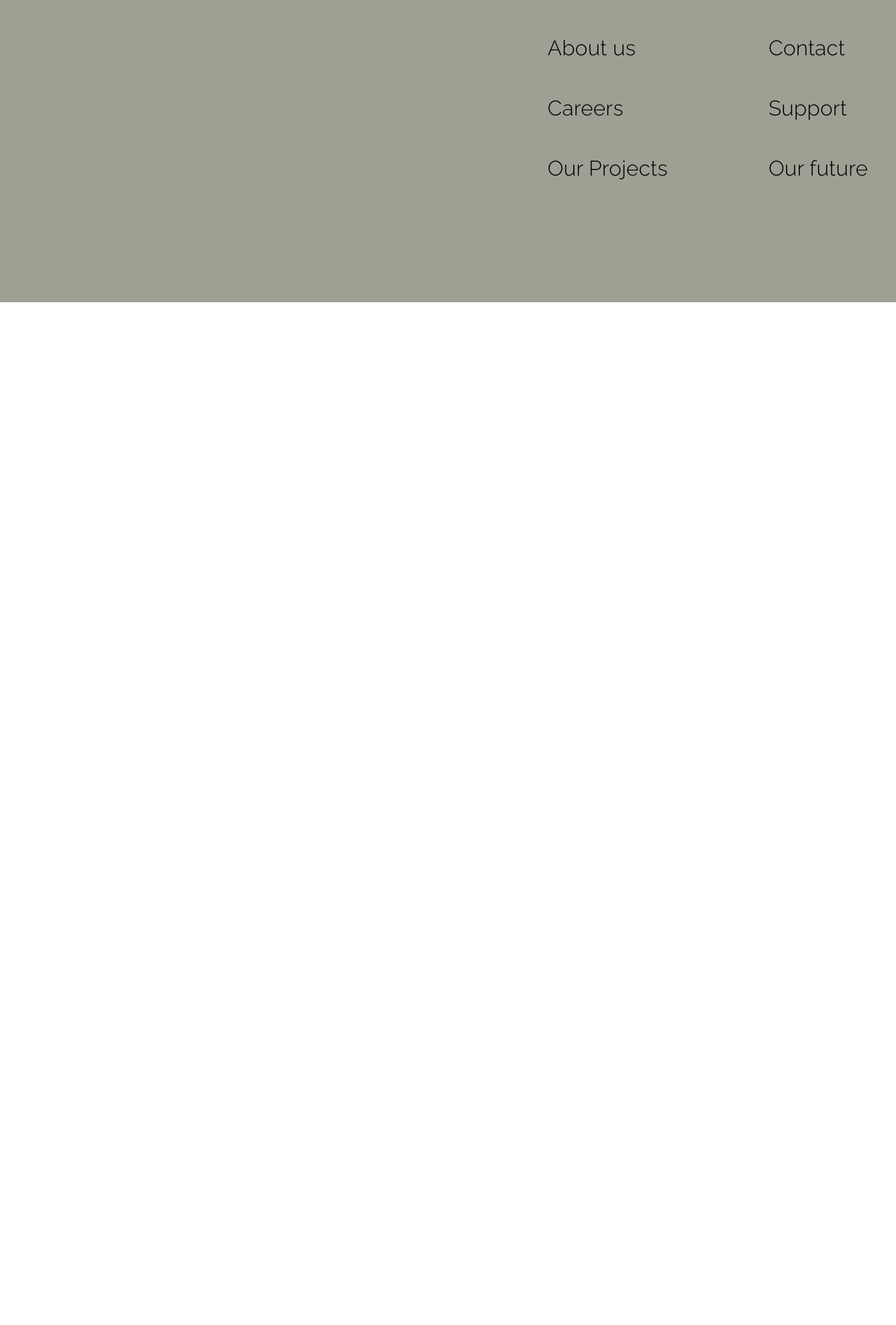
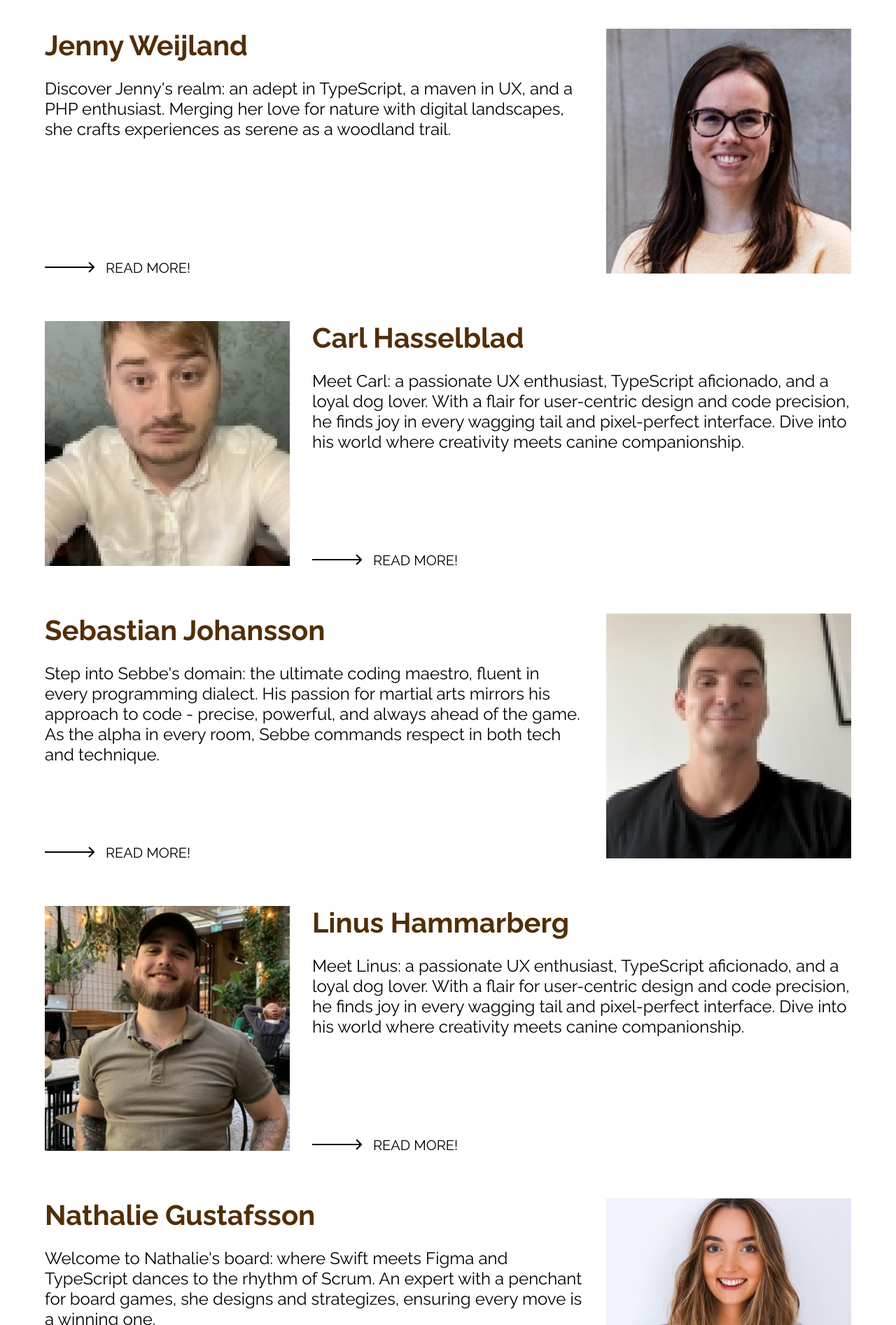
Before and after one commit to Lvl1Pichu/Portfolio-Website, a React (Vite) app: page / in a window 1280 px wide. Shown: the part 186-2080 px from the top of the page at 70% size. Before the commit the page ends 800 px from the top, so only its background shows below. Built offline with nearby package versions, Linux system fonts and the light colour scheme.

Commit message:
Added all of the sections for the "Team Section", responsive but not completely done with styles on mobile.

```diff
--- /dev/null
+++ b/src/Components/TeamSection.tsx
@@ -0,0 +1,307 @@
+import { Box, Container } from '@mui/material';
+
+function TeamSection() {
+  return (
+    <Container
+      sx={{
+        '@media (max-width:400px)': {
+          padding: '0',
+          margin: '0 auto',
+        },
+        fontFamily: 'Raleway',
+      }}
+    >
+      <Box component="h1" sx={{ fontSize: '64px' }}>
+        The team
+      </Box>
+      <hr style={{ marginBottom: '2rem' }} />
+
+      {/* Person 1 */}
+
+      <Box
+        sx={{
+          display: 'flex',
+          gap: '2rem',
+          marginTop: '4rem',
+          '@media (max-width:768px)': { flexDirection: 'column' },
+        }}
+      >
+        <Box
+          sx={{
+            display: 'flex',
+            flexDirection: 'column',
+            justifyContent: 'space-between',
+            '@media (max-width:768px)': { order: 2 },
+          }}
+        >
+          <Box
+            sx={{
+              display: 'flex',
+              flexDirection: 'column',
+              gap: '1.5rem',
+            }}
+          >
+            <Box
+              component="h2"
+              sx={{ fontSize: '40px', margin: '0', color: '#522E07' }}
+            >
+              Jenny Weijland
+            </Box>
+            <Box
+              component="span"
+              sx={{
+                fontSize: '24px',
+                '@media (max-width:768px)': { marginBottom: '1rem' },
+              }}
+            >
+              Discover Jenny's realm: an adept in TypeScript, a maven in UX, and
+              a PHP enthusiast. Merging her love for nature with digital
+              landscapes, she crafts experiences as serene as a woodland trail.
+            </Box>
+          </Box>
+          <Box>
+            {' '}
+            <img style={{ marginRight: '1rem' }} src="arrow.png" alt="" />
+            <Box component="span" sx={{ fontSize: '20px', cursor: 'pointer' }}>
+              READ MORE!
+            </Box>
+          </Box>
+        </Box>
+        <Box sx={{ '@media (max-width:768px)': { margin: '0 auto' } }}>
+          <img src="jenny.png" alt="" />
+        </Box>
+      </Box>
+
+      {/* Person 2 */}
+
+      <Box
+        sx={{
+          display: 'flex',
+          gap: '2rem',
+          marginTop: '4rem',
+          '@media (max-width:768px)': { flexDirection: 'column' },
+        }}
+      >
+        <Box sx={{ '@media (max-width:768px)': { margin: '0 auto' } }}>
+          <img style={{ objectFit: 'cover' }} src="carl.png" alt="" />
+        </Box>
+        <Box
+          sx={{
+            display: 'flex',
+            flexDirection: 'column',
+            justifyContent: 'space-between',
+          }}
+        >
+          <Box sx={{ display: 'flex', flexDirection: 'column', gap: '1.5rem' }}>
+            <Box
+              component="h2"
+              sx={{ fontSize: '40px', margin: '0', color: '#522E07' }}
+            >
+              Carl Hasselblad
+            </Box>
+            <Box
+              component="span"
+              sx={{
+                fontSize: '24px',
+                '@media (max-width:768px)': { marginBottom: '1rem' },
+              }}
+            >
+              Meet Carl: a passionate UX enthusiast, TypeScript aficionado, and
+              a loyal dog lover. With a flair for user-centric design and code
+              precision, he finds joy in every wagging tail and pixel-perfect
+              interface. Dive into his world where creativity meets canine
+              companionship.
+            </Box>
+          </Box>
+          <Box>
+            {' '}
+            <img style={{ marginRight: '1rem' }} src="arrow.png" alt="" />
+            <Box component="span" sx={{ fontSize: '20px', cursor: 'pointer' }}>
+              READ MORE!
+            </Box>
+          </Box>
+        </Box>
+      </Box>
+
+      {/* Person 3 */}
+
+      <Box
+        sx={{
+          display: 'flex',
+          gap: '2rem',
+          marginTop: '4rem',
+          '@media (max-width:768px)': { flexDirection: 'column' },
+        }}
+      >
+        <Box
+          sx={{
+            display: 'flex',
+            flexDirection: 'column',
+            justifyContent: 'space-between',
+            '@media (max-width:768px)': { order: 2 },
+          }}
+        >
+          <Box
+            sx={{
+              display: 'flex',
+              flexDirection: 'column',
+              gap: '1.5rem',
+            }}
+          >
+            <Box
+              component="h2"
+              sx={{ fontSize: '40px', margin: '0', color: '#522E07' }}
+            >
+              Sebastian Johansson
+            </Box>
+            <Box
+              component="span"
+              sx={{
+                fontSize: '24px',
+                '@media (max-width:768px)': { marginBottom: '1rem' },
+              }}
+            >
+              Step into Sebbe's domain: the ultimate coding maestro, fluent in
+              every programming dialect. His passion for martial arts mirrors
+              his approach to code - precise, powerful, and always ahead of the
+              game. As the alpha in every room, Sebbe commands respect in both
+              tech and technique.
+            </Box>
+          </Box>
+          <Box>
+            {' '}
+            <img style={{ marginRight: '1rem' }} src="arrow.png" alt="" />
+            <Box
+              component="span"
+              sx={{
+                fontSize: '20px',
+                cursor: 'pointer',
+              }}
+            >
+              READ MORE!
+            </Box>
+          </Box>
+        </Box>
+        <Box sx={{ '@media (max-width:768px)': { margin: '0 auto' } }}>
+          <img src="sebbe.png" alt="" />
+        </Box>
+      </Box>
+
+      {/* Person 4 */}
+
+      <Box
+        sx={{
+          display: 'flex',
+          gap: '2rem',
+          marginTop: '4rem',
+          '@media (max-width:768px)': { flexDirection: 'column' },
+        }}
+      >
+        <Box sx={{ '@media (max-width:768px)': { margin: '0 auto' } }}>
+          <img style={{ objectFit: 'cover' }} src="linus.png" alt="" />
+        </Box>
+        <Box
+          sx={{
+            display: 'flex',
+            flexDirection: 'column',
+            justifyContent: 'space-between',
+          }}
+        >
+          <Box sx={{ display: 'flex', flexDirection: 'column', gap: '1.5rem' }}>
+            <Box
+              component="h2"
+              sx={{ fontSize: '40px', margin: '0', color: '#522E07' }}
+            >
+              Linus Hammarberg
+            </Box>
+            <Box
+              component="span"
+              sx={{
+                fontSize: '24px',
+                '@media (max-width:768px)': { marginBottom: '1rem' },
+              }}
+            >
+              Meet Linus: a passionate UX enthusiast, TypeScript aficionado, and
+              a loyal dog lover. With a flair for user-centric design and code
+              precision, he finds joy in every wagging tail and pixel-perfect
+              interface. Dive into his world where creativity meets canine
+              companionship.
+            </Box>
+          </Box>
+          <Box>
+            {' '}
+            <img style={{ marginRight: '1rem' }} src="arrow.png" alt="" />
+            <Box component="span" sx={{ fontSize: '20px', cursor: 'pointer' }}>
+              READ MORE!
+            </Box>
+          </Box>
+        </Box>
+      </Box>
+
+      {/* Person 5 */}
+
+      <Box
+        sx={{
+          display: 'flex',
+          gap: '2rem',
+          marginTop: '4rem',
+          '@media (max-width:768px)': { flexDirection: 'column' },
+        }}
+      >
+        <Box
+          sx={{
+            display: 'flex',
+            flexDirection: 'column',
+            justifyContent: 'space-between',
+            '@media (max-width:768px)': { order: 2 },
+          }}
+        >
+          <Box
+            sx={{
+              display: 'flex',
+              flexDirection: 'column',
+              gap: '1.5rem',
+            }}
+          >
+            <Box
+              component="h2"
+              sx={{ fontSize: '40px', margin: '0', color: '#522E07' }}
+            >
+              Nathalie Gustafsson
+            </Box>
+            <Box
+              component="span"
+              sx={{
+                fontSize: '24px',
+                '@media (max-width:768px)': { marginBottom: '1rem' },
+              }}
+            >
+              Welcome to Nathalie's board: where Swift meets Figma and
+              TypeScript dances to the rhythm of Scrum. An expert with a
+              penchant for board games, she designs and strategizes, ensuring
+              every move is a winning one.
+            </Box>
+          </Box>
+          <Box>
+            {' '}
+            <img style={{ marginRight: '1rem' }} src="arrow.png" alt="" />
+            <Box
+              component="span"
+              sx={{
+                fontSize: '20px',
+                cursor: 'pointer',
+              }}
+            >
+              READ MORE!
+            </Box>
+          </Box>
+        </Box>
+        <Box sx={{ '@media (max-width:768px)': { margin: '0 auto' } }}>
+          <img src="nathalie.png" alt="" />
+        </Box>
+      </Box>
+    </Container>
+  );
+}
+
+export default TeamSection;
--- a/src/Pages/HomePage.tsx
+++ b/src/Pages/HomePage.tsx
@@ -1,11 +1,14 @@
 import React from 'react';
+import TeamSection from '../Components/TeamSection';
 import Footer from '../Components/footer'; // Adjust the path as needed based on your project structure
 
 const HomePage: React.FC = () => {
   return (
     <>
       <header></header>
-        <main></main>
+      <main>
+        <TeamSection />
+      </main>
       <footer>
         <Footer />
       </footer>
```
Lines whose indentation alone changed are shown as unchanged.
